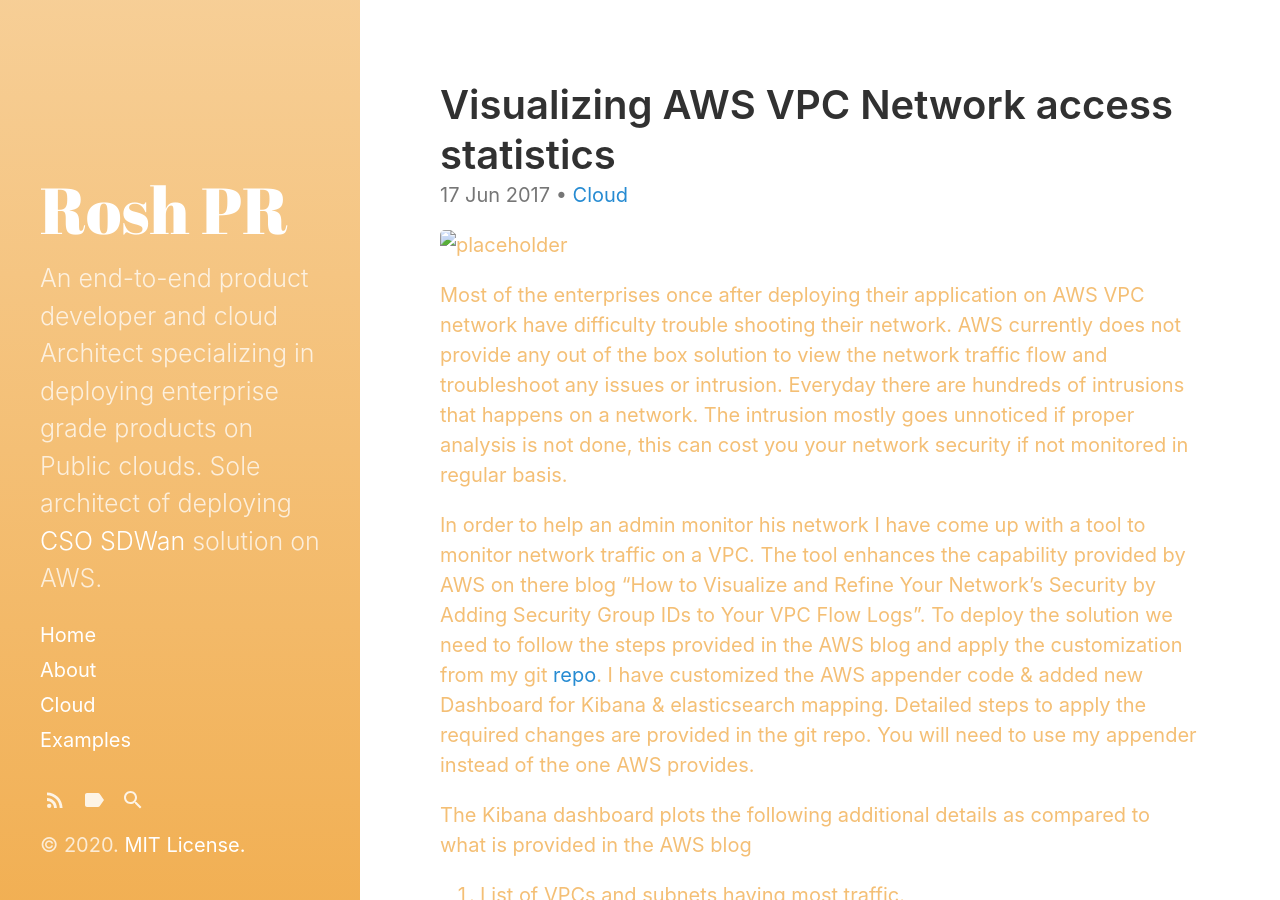
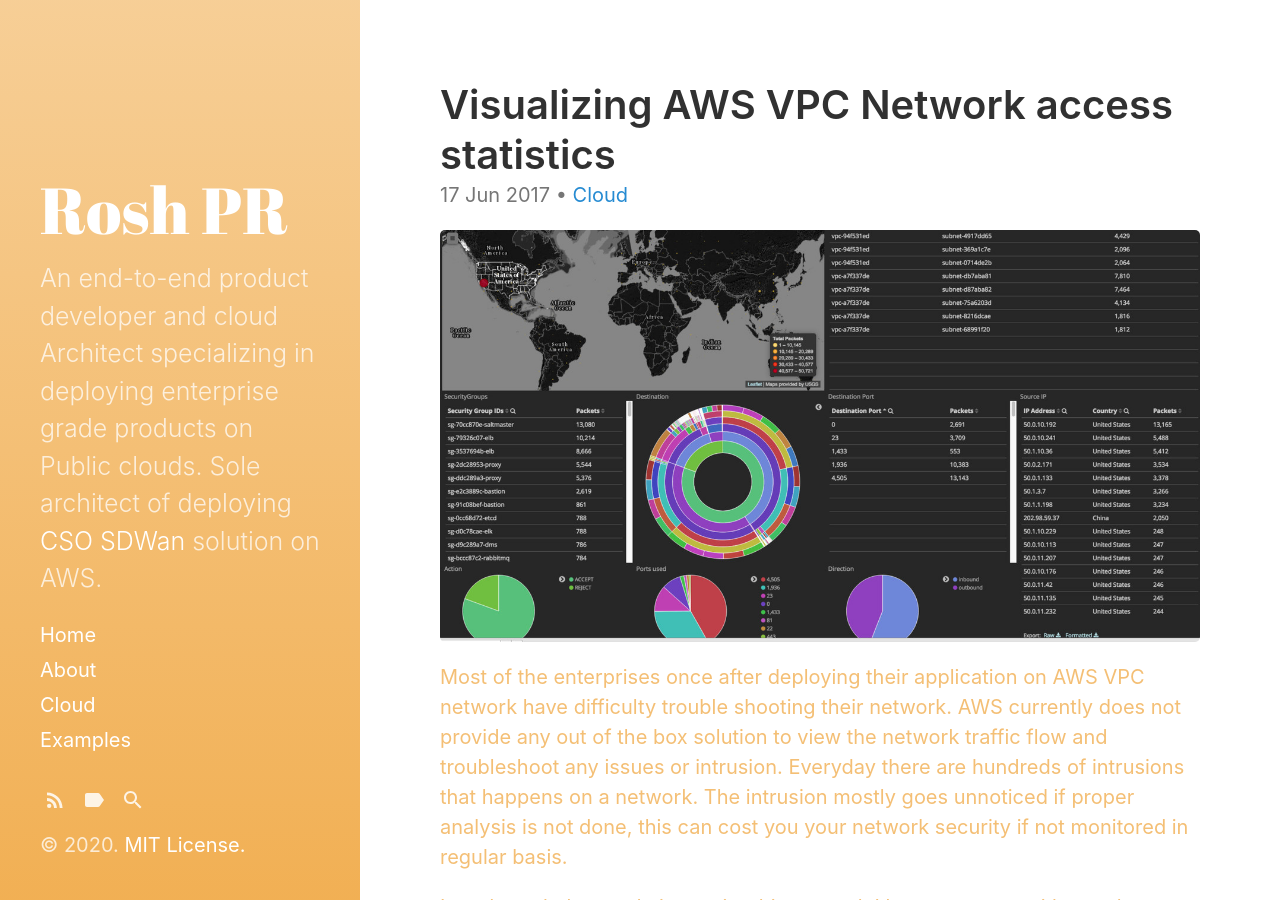
Before and after one commit to roshpr/roshpr.github.com, a Jekyll site: the page built from _posts/2017-06-17-visualizing-aws-vpc-network-access-statistics.md, in a window 1280 px wide and 900 px high. Built offline with Jekyll 4.4.1, drawn with Linux system fonts in a browser that asks for light colours.

Commit message:
Add image location

```diff
--- a/_posts/2017-06-17-visualizing-aws-vpc-network-access-statistics.md
+++ b/_posts/2017-06-17-visualizing-aws-vpc-network-access-statistics.md
@@ -6,7 +6,7 @@
 excerpt_separator:  <!--more-->
 ---
 
-![placeholder](../_images/visualize_vpc_traffic.jpeg "Visualizing AWS VPC Network access statistics")
+![placeholder](https://github.com/roshpr/roshpr.github.com/blob/master/_images/visualize_vpc_traffic.jpeg "Visualizing AWS VPC Network access statistics")
 
 
 Most of the enterprises once after deploying their application on AWS VPC network have
```
